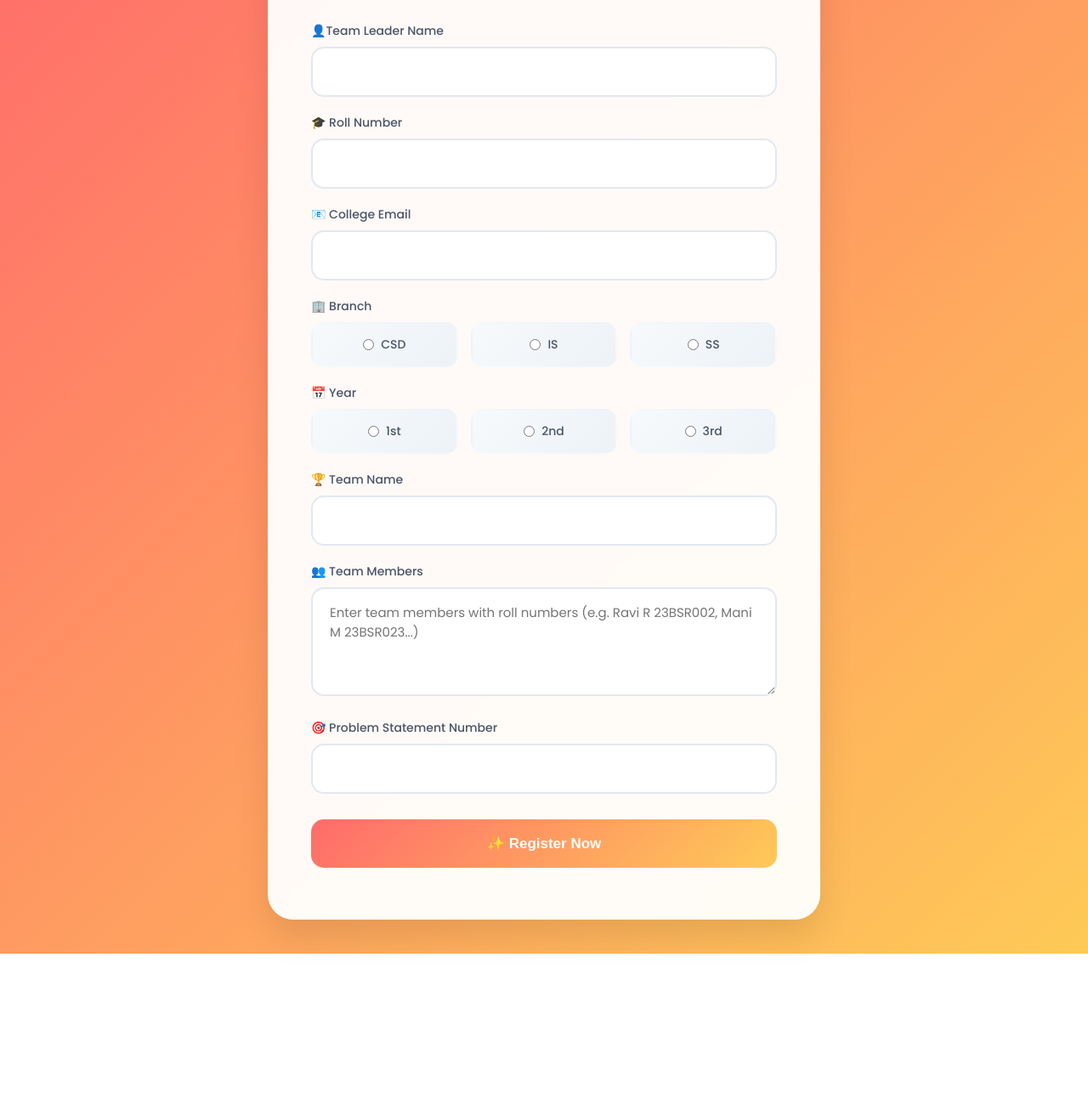
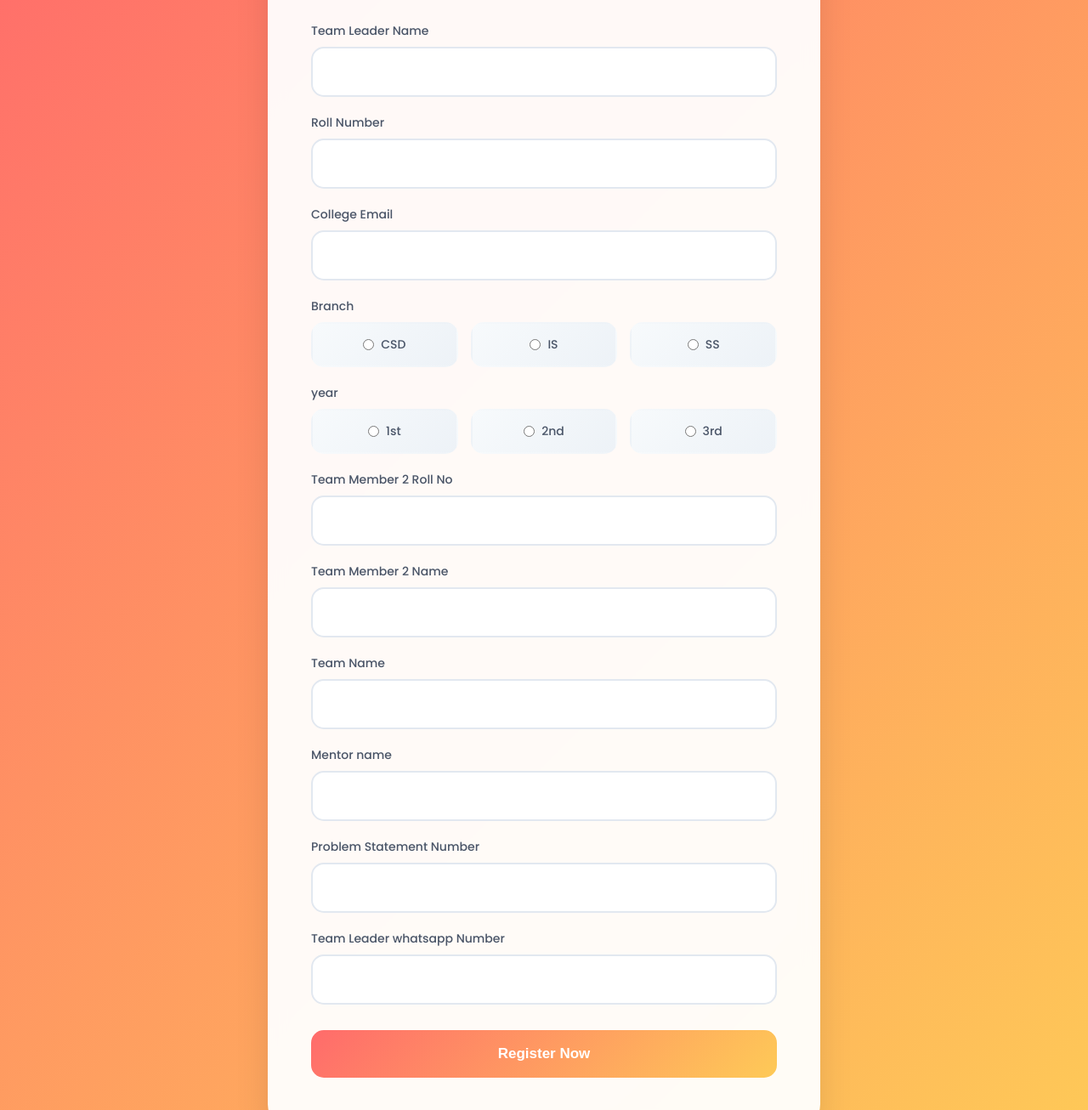
Before and after one commit to Sujeeth-P/Hackathon_form, a plain HTML site: page index.html in a window 1280 px wide. Shown: the part 157-1463 px from the top of the page at 85% size. Before the commit the page ends 1279 px from the top, so only its background shows below. Drawn offline with nearby package versions, Linux system fonts and the light colour scheme; some packages are replaced by stand-ins of ours; a script that the page names is missing.

Commit message:
changes in fields

```diff
--- a/index.html
+++ b/index.html
@@ -1,38 +1,43 @@
 <!DOCTYPE html>
 <html lang="en">
+
 <head>
   <meta charset="UTF-8" />
-  <meta name="viewport" content="width=device-width, initial-scale=1.0"/>
-  <title>Hackathon Registration</title>
+  <meta name="viewport" content="width=device-width, initial-scale=1.0" />
+  <title>Internal Hackathon Registration</title>
   <link href="https://fonts.googleapis.com/css2?family=Poppins:wght@300;400;500;600;700&display=swap" rel="stylesheet">
   <link rel="stylesheet" href="index.css">
   <!-- SweetAlert2 -->
   <script src="https://cdn.jsdelivr.net/npm/sweetalert2@11"></script>
   <!-- Animate.css for animations -->
-  <link rel="stylesheet" href="https://cdnjs.cloudflare.com/ajax/libs/animate.css/4.1.1/animate.min.css"/>
+  <link rel="stylesheet" href="https://cdnjs.cloudflare.com/ajax/libs/animate.css/4.1.1/animate.min.css" />
 </head>
+
 <body>
+
   <div class="container">
-    <h2>🚀 Hackathon Registration</h2>
-    <form action="https://script.google.com/macros/s/AKfycbxRHtdqbEOzvL0lhi_juobhLCYljbn4Tp9CNclwfvb3jsW5hLbJfJqPSOD8cUPvSRRj/exec" method="POST" name="hackathonForm">
+    <h2>Internal Hackathon Registration</h2>
+    <form
+      action="https://script.google.com/macros/s/AKfycbxRHtdqbEOzvL0lhi_juobhLCYljbn4Tp9CNclwfvb3jsW5hLbJfJqPSOD8cUPvSRRj/exec"
+      method="POST" name="hackathonForm">
 
       <div class="form-group">
-        <label for="Name">👤Team Leader Name</label>
+        <label for="Name">Team Leader Name</label>
         <input type="text" id="Name" name="Name" required />
       </div>
 
       <div class="form-group">
-        <label for="rollno">🎓 Roll Number</label>
+        <label for="rollno">Roll Number</label>
         <input type="text" id="rollno" name="rollno" required />
       </div>
 
       <div class="form-group">
-        <label for="email">📧 College Email</label>
+        <label for="email">College Email</label>
         <input type="email" id="email" name="email" required />
       </div>
 
       <div class="form-group">
-        <label for="branch">🏢 Branch</label>
+        <label for="branch">Branch</label>
         <div class="radio-group">
           <label><input type="radio" name="branch" value="CSD" required /> CSD</label>
           <label><input type="radio" name="branch" value="IS" /> IS</label>
@@ -41,7 +46,7 @@
       </div>
 
       <div class="form-group">
-        <label for="year">📅 Year</label>
+        <label for="year">year</label>
         <div class="radio-group">
           <label><input type="radio" name="year" value="l" required /> 1st</label>
           <label><input type="radio" name="year" value="ll" /> 2nd</label>
@@ -50,25 +55,43 @@
       </div>
 
       <div class="form-group">
-        <label for="team">🏆 Team Name</label>
-        <input type="text" id="team" name="team" required/>
+        <label for="members">Team Member 2 Roll No</label>
+        <!-- <textarea id="members" name="members" rows="4"></textarea> -->
+        <input type="text" name="membersrollno" id="membersrollno" required />
       </div>
 
       <div class="form-group">
-        <label for="members">👥 Team Members</label>
-        <textarea id="members" name="members" rows="4" placeholder="Enter team members with roll numbers (e.g. Ravi R 23BSR002, Mani M 23BSR023...)"></textarea>
+        <label for="members">Team Member 2 Name</label>
+
+        <input type="text" name="membersname" id="membersname" required />
       </div>
 
       <div class="form-group">
-        <label for="problm">🎯 Problem Statement Number</label>
-        <input type="text" name="problm" id="problm" required/>
+        <label for="team">Team Name</label>
+        <input type="text" id="team" name="team" required />
       </div>
 
-      <button class="submit-btn" type="submit">✨ Register Now</button>
+      <div class="form-group">
+        <label for="mentor">Mentor name</label>
+        <input type="text" name="mentor" id="mentor" required />
+      </div>
+
+      <div class="form-group">
+        <label for="problm">Problem Statement Number</label>
+        <input type="text" name="problm" id="problm" required />
+      </div>
+
+      <div class="form-group">
+        <label for="tlnumber">Team Leader whatsapp Number</label>
+        <input type="text" name="tlnumber" id="tlnumber" required />
+      </div>
+
+      <button class="submit-btn" type="submit">Register Now</button>
     </form>
   </div>
   <script src="https://cdn.jsdelivr.net/npm/sweetalert2@11"></script>
   <script src="script.js"></script>
 
 </body>
+
 </html>
--- a/script.js
+++ b/script.js
@@ -20,6 +20,7 @@ form.addEventListener('submit', async (e) => {
 
   try {
     const response = await fetch(scriptURL, { method: 'POST', body: new FormData(form)})
+    // const result = await response.json(); // Read JSON from server
 
     if (response.ok) {
       // Show success message
@@ -44,12 +45,11 @@ form.addEventListener('submit', async (e) => {
         }
       })
 
-      // Reload page after user clicks OK
+
       window.location.reload()
     } else {
-      throw new Error('Network response was not ok')
+      throw new Error(result.error || 'Data not saved to sheet');
     }
-
   } catch (error) {
     console.error('Error!', error.message)
 
```
Also changed, not shown: index.css (line endings or trailing spaces).
